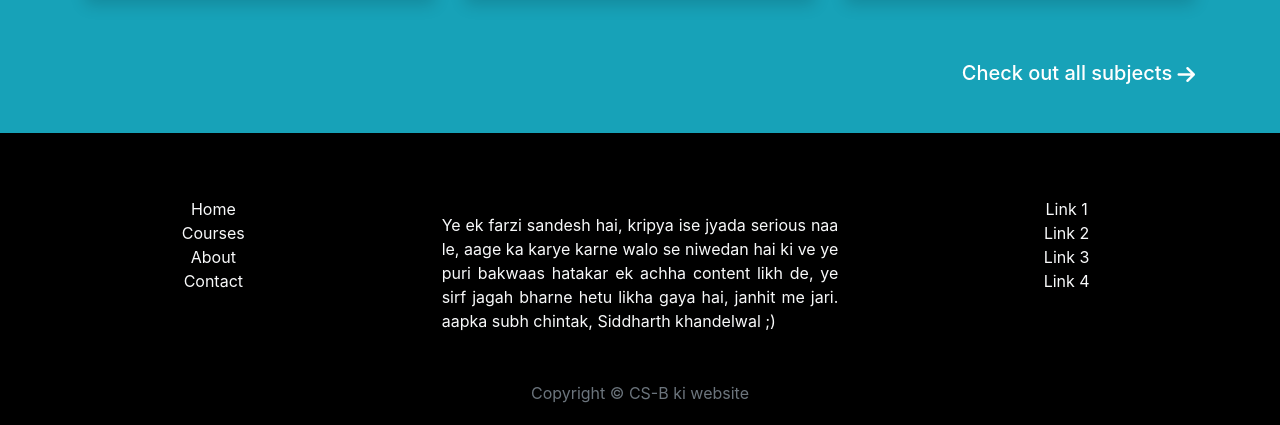
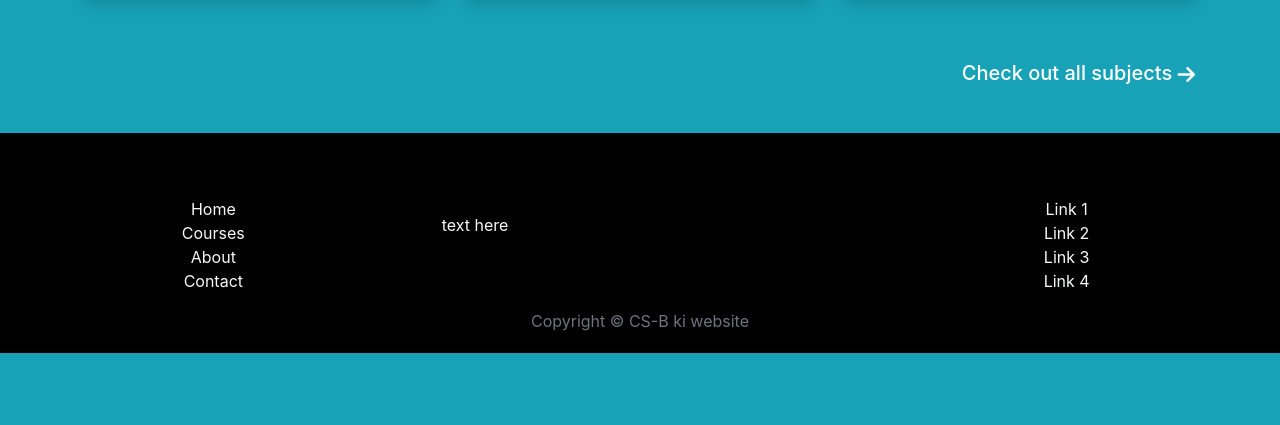
Before and after one commit to khandelwal20sid/SEPM-Home-Page, a plain HTML site: page index.html in a window 1280 px wide. Shown: the part 1269-1694 px from the top of the page. After the commit the page ends 1622 px from the top, so only its background shows below. Drawn offline with nearby package versions, Linux system fonts and the light colour scheme.

Commit message:
Update index.html

```diff
--- a/index.html
+++ b/index.html
@@ -187,10 +187,7 @@
                 <a href="#" class="text-light d-block">Contact</a>
             </div>
             <div class="col-12 col-md-4 my-md-3 text-light text-justify py-3">
-                <p>Ye ek farzi sandesh hai, kripya ise jyada serious naa le,
-                    aage ka karye karne walo se niwedan hai ki ve ye puri bakwaas hatakar
-                    ek achha content likh de, ye sirf jagah bharne hetu likha gaya hai, janhit me jari.
-                    aapka subh chintak, Siddharth khandelwal ;)
+                <p>text here
                 </p>
             </div>
             <div class="col-12 col-md-4 py-3">
```
